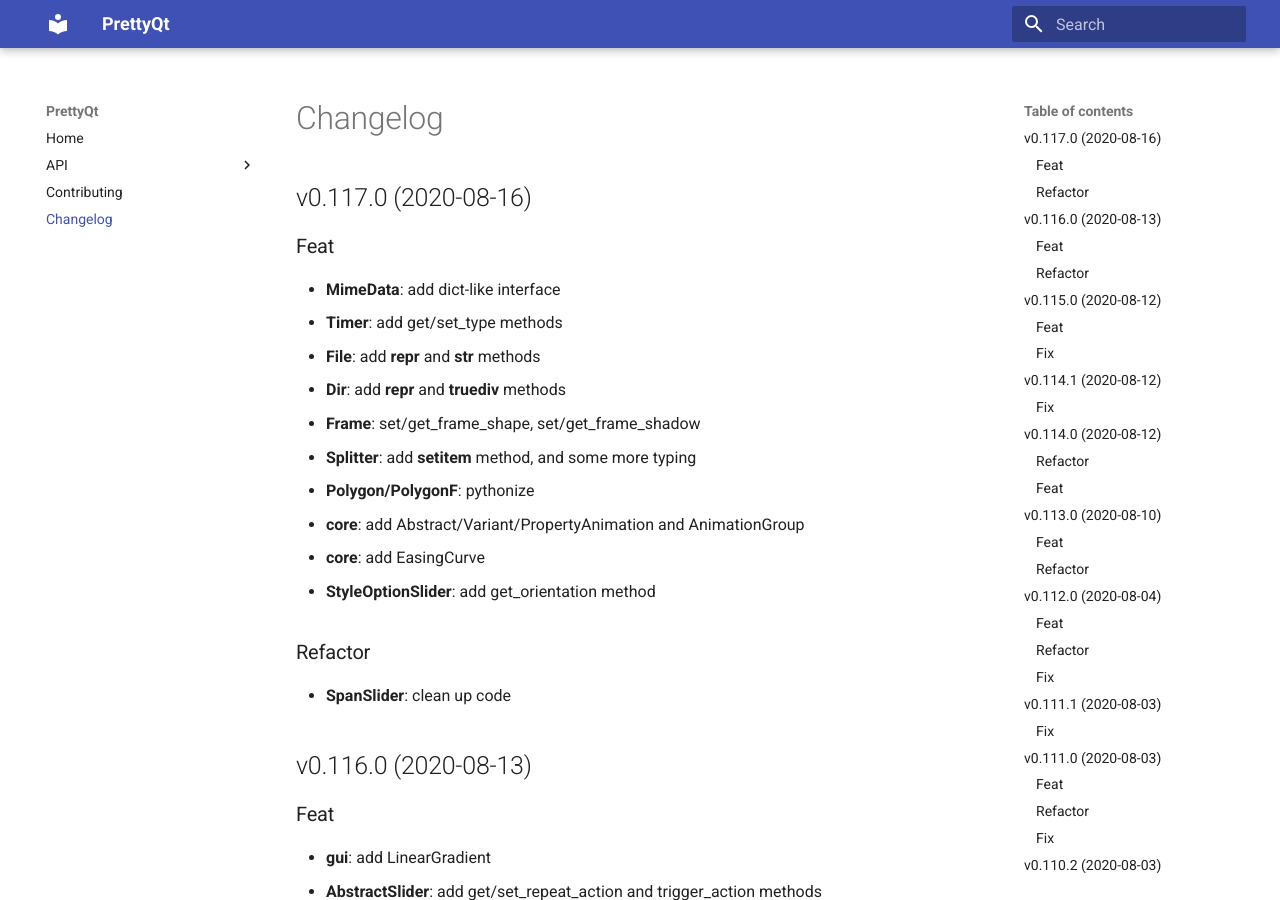
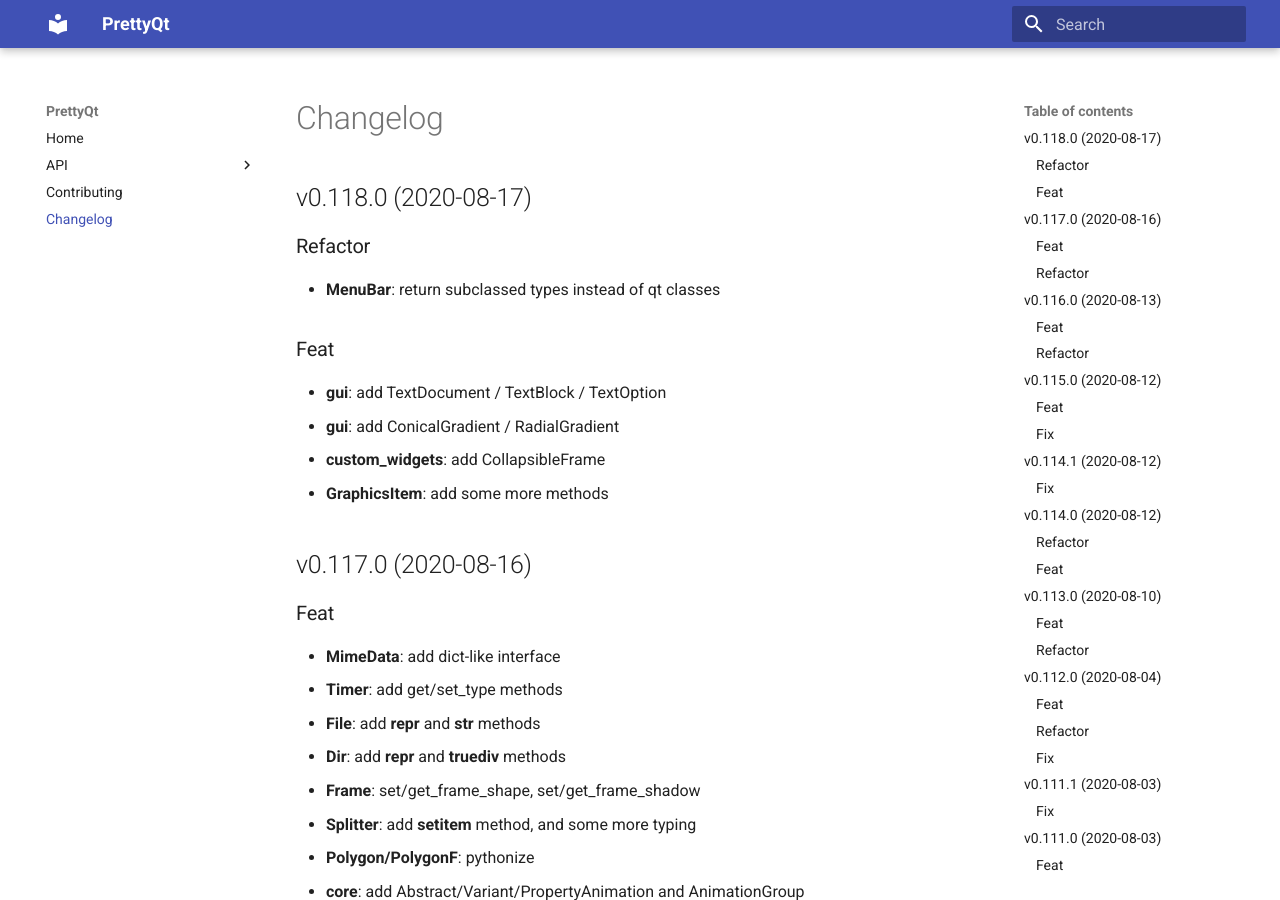
Before and after one commit to phil65/PrettyQt, an MkDocs documentation site: the page built from docs/changelog.md, in a window 1280 px wide and 900 px high. Built offline with MkDocs 1.6.1 and Material for MkDocs 9.7.7, drawn with Linux system fonts in a browser that asks for light colours.

Commit message:
bump: version 0.117.0 → 0.118.0

```diff
--- a/docs/changelog.md
+++ b/docs/changelog.md
@@ -1,3 +1,16 @@
+## v0.118.0 (2020-08-17)
+
+### Refactor
+
+- **MenuBar**: return subclassed types instead of qt classes
+
+### Feat
+
+- **gui**: add TextDocument / TextBlock / TextOption
+- **gui**: add ConicalGradient / RadialGradient
+- **custom_widgets**: add CollapsibleFrame
+- **GraphicsItem**: add some more methods
+
 ## v0.117.0 (2020-08-16)
 
 ### Feat
--- a/prettyqt/__init__.py
+++ b/prettyqt/__init__.py
@@ -4,7 +4,7 @@
 
 __author__ = """Philipp Temminghoff"""
 __email__ = "phil65@kodi.tv"
-__version__ = "0.117.0"
+__version__ = "0.118.0"
 
 
 def debug():
--- a/pyproject.toml
+++ b/pyproject.toml
@@ -1,6 +1,6 @@
 [tool.poetry]
 name = "PrettyQt"
-version = "0.117.0"
+version = "0.118.0"
 description = "A pythonic layer on top of qtpy"
 readme = 'docs/index.md'
 repository = "https://github.com/phil65/prettyqt"
@@ -127,7 +127,7 @@ exclude = '''
 '''
 [tool.commitizen]
 name = "cz_conventional_commits"
-version = "0.117.0"
+version = "0.118.0"
 tag_format = "v$version"
 version_files = [
     "prettyqt/__init__.py:__version__",
--- a/setup.py
+++ b/setup.py
@@ -40,6 +40,6 @@ setup(
     packages=find_packages(),
     test_suite="tests",
     url="https://github.com/phil65/prettyqt",
-    version="0.117.0",
+    version="0.118.0",
     zip_safe=False,
 )
```
Also changed, not shown: CHANGELOG.md (+13 -0 lines).
